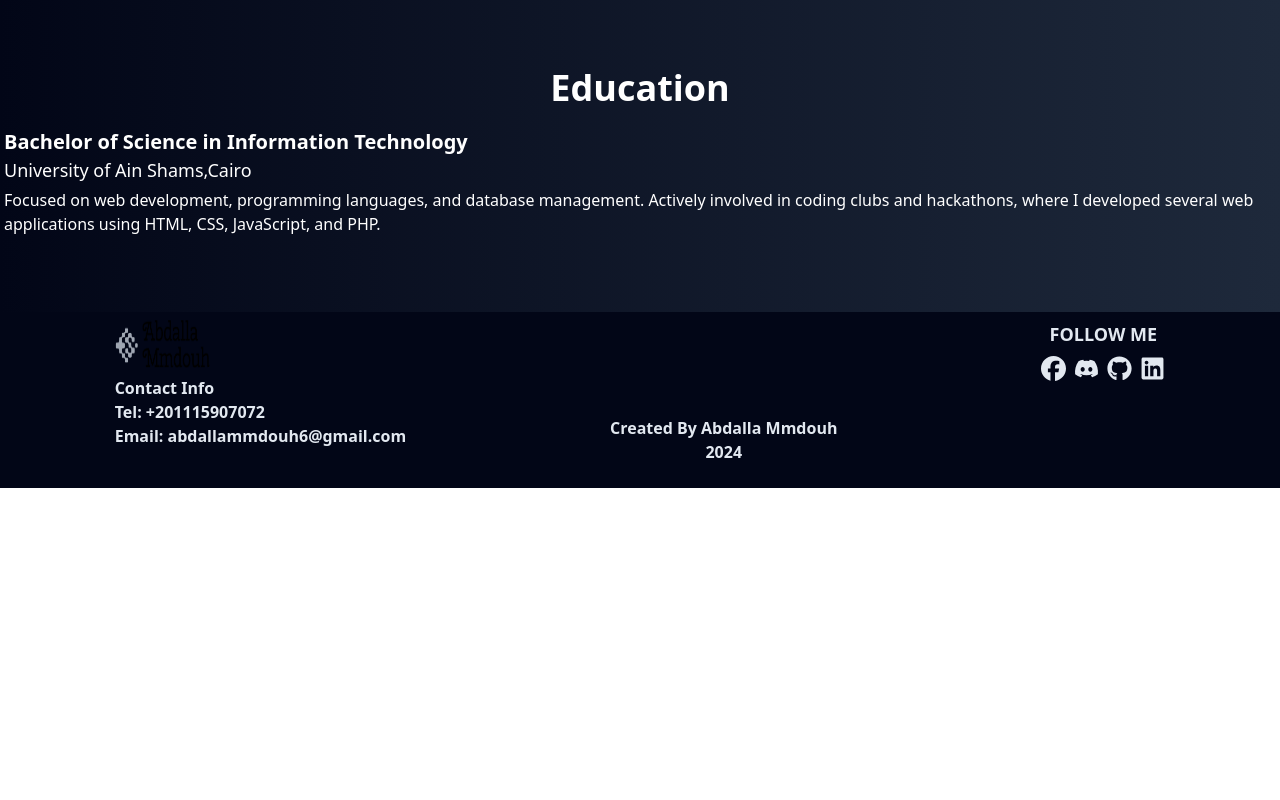
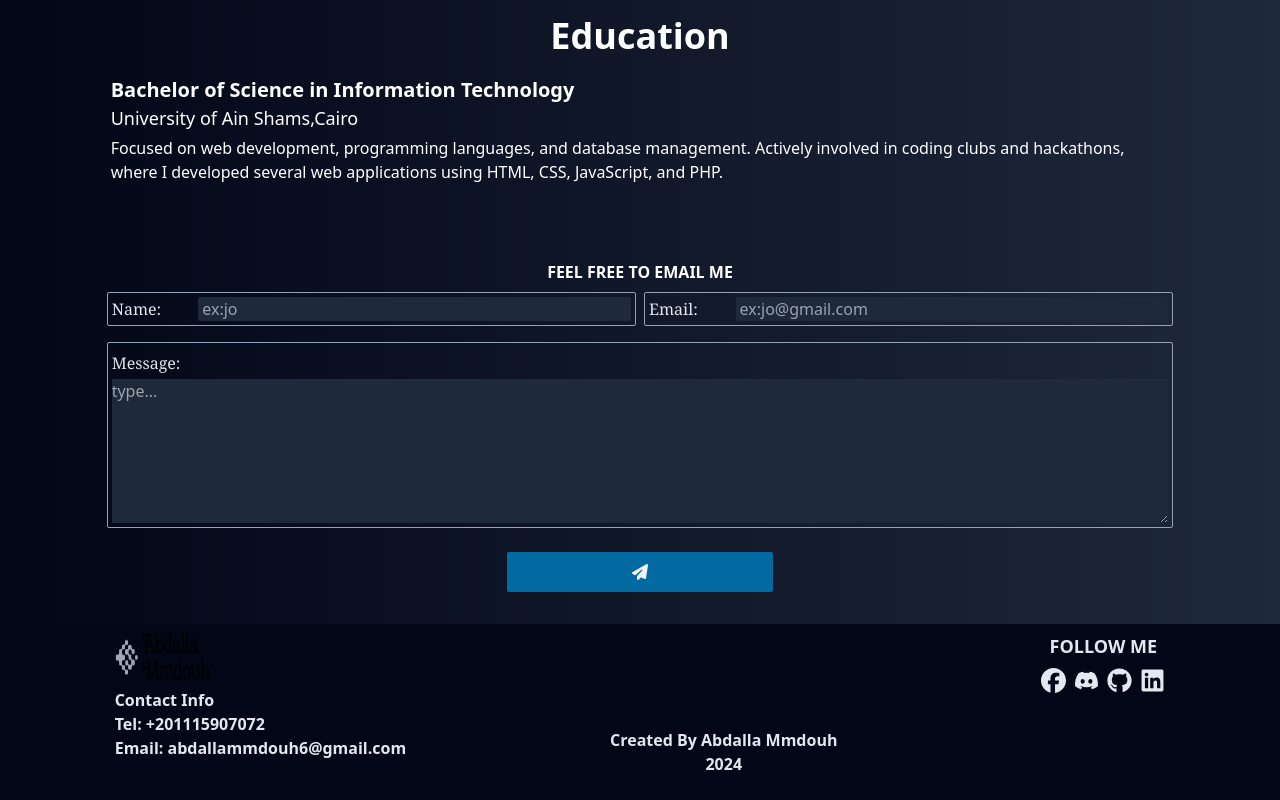
Before and after one commit to abdo0070/portfolio-react, a React (Create React App) app: page / in a window 1280 px wide. Shown: the part 2785-3585 px from the top of the page. Before the commit the page ends 3273 px from the top, so only its background shows below. Built offline with nearby package versions, Linux system fonts and the light colour scheme.

Commit message:
complet the contact component & fix the UI

```diff
--- a/package.json
+++ b/package.json
@@ -12,7 +12,8 @@
     "react": "^19.0.0",
     "react-dom": "^19.0.0",
     "react-icons": "^5.4.0",
-    "react-scripts": "5.0.1"
+    "react-scripts": "5.0.1",
+    "sweetalert2": "^11.22.0"
   },
   "scripts": {
     "start": "react-scripts start",
--- a/src/components/Contact.jsx
+++ b/src/components/Contact.jsx
@@ -1,11 +1,7 @@
 import { useState, useEffect } from "react";
 import emailjs from "@emailjs/browser";
+import Swal from "sweetalert2";
 const Contact = () => {
-  /*
-  1- make the html code (DONE)
-  2- make the validation (DONE)
-  3- finish the tailwind.css
-  */
   const [formData, setFormData] = useState({
     name: "",
     email: "",
@@ -53,11 +49,21 @@ const Contact = () => {
         publicKey: "MVY6e9PxVx35kilFq",
       })
       .then((res) => {
-        alert("success");
+        Swal.fire({
+          icon: "success",
+          title: `${formData.name} ,Message Sent!`,
+          text: "Thanks for reaching out — I’ll get back to you soon.",
+          showConfirmButton: false,
+          timer: 2000,
+        });
       })
       .catch((e) => {
-        console.log(e);
-        console.log("FAILED");
+        Swal.fire({
+          icon: "error",
+          title: "Oops...",
+          text: "Something went wrong!",
+          timer: 2000,
+        });
       })
       .finally(() => setIsSending(false));
   };
@@ -68,47 +74,72 @@ const Contact = () => {
       ...formData,
       [name]: value,
     });
+    setErrors({});
   };
 
   return (
-    <>
+    <div className="w-10/12 text-white">
+      <h2 className="font-bold text-center">FEEL FREE TO EMAIL ME </h2>
       <form action="" onSubmit={handleSubmit}>
-        <div className="w-full flex flex-row p-1">
-          <label htmlFor="name" className="w-3/12">
-            name
+        {/**EMAIL&NAME SECTION */}
+        <div className="flex sm:flex-row flex-col w-full justify-between sm:gap-2">
+          {/*NAME*/}
+          <div className="w-full">
+            <div className="w-full flex flex-row  border-slate-400 border p-1 rounded-sm my-2">
+              <label
+                htmlFor="name"
+                className=" text-slate-200 font-serif w-2/12"
+              >
+                Name:
               </label>
               <input
                 type="text"
-            className="w-9/12"
-            placeholder="name"
+                className="w-10/12 rounded-sm bg-slate-800 px-1"
+                placeholder="ex:jo"
                 value={formData.name}
                 id="name"
                 name="name"
                 onChange={handleChange}
               />
+            </div>
             {errors.name && <p className="text-rose-800">{errors.name}</p>}
           </div>
 
-        <div className="w-full flex flex-row p-1">
-          <label htmlFor="email" className="w-3/12">
-            Email
+          {/*EMAIL*/}
+          <div className="w-full">
+            <div className="w-full flex flex-row  border-slate-400 border p-1 rounded-sm my-2">
+              <label
+                htmlFor="email"
+                className="text-slate-200 font-serif w-2/12"
+              >
+                Email:
               </label>
               <input
                 type="email"
-            className="w-9/12"
-            placeholder="email"
+                className="w-10/12 rounded-sm bg-slate-800 px-1 "
+                placeholder="ex:jo@gmail.com"
                 value={formData.email}
                 id="email"
                 name="email"
                 onChange={handleChange}
               />
+            </div>
             {errors.email && <p className="text-rose-800">{errors.email}</p>}
           </div>
+        </div>
 
-        <div className="">
-          <label htmlFor="message">Message</label>
+        {/**MESSAGE SECTION */}
+        <div className="flex flex-col border-slate-400 border p-1 rounded-sm my-2">
+          <label
+            htmlFor="message"
+            className="text-slate-200 font-serif w-3/12 py-1 "
+          >
+            Message:
+          </label>
           <textarea
+            className="w-full bg-slate-800"
             rows={6}
+            placeholder="type..."
             id="message"
             name="message"
             value={formData.message}
@@ -117,15 +148,17 @@ const Contact = () => {
           {errors.message && <p className="text-rose-800">{errors.message}</p>}
         </div>
 
+        <div className="flex justify-center">
           <button
             onClick={handleSubmit}
             type="submit"
-          className="text-white bg-green-400 p-1 rounded-md"
+            className="w-full sm:w-1/4 bg-sky-700 hover:bg-sky-600 text-slate-100 font-semibold py-2 rounded-sm mt-4 transition-colors duration-200"
           >
-          Send
+            <i className="fas fa-paper-plane"></i>
           </button>
+        </div>
       </form>
-    </>
+    </div>
   );
 };
 
--- a/src/components/Education.jsx
+++ b/src/components/Education.jsx
@@ -3,7 +3,7 @@ import { EDUCATION } from "../constants";
 
 const Education = () => {
   return (
-    <div className="py-8 container text-white w-full" id="education">
+    <div className="py-8 container w-10/12 text-white" id="education">
       <h2 className="mb-4 text-center font-semibold text-3xl lg:text-4xl">
         Education
       </h2>
--- a/src/components/Hero.jsx
+++ b/src/components/Hero.jsx
@@ -4,7 +4,7 @@ import myImg from "../assets/abdo.jpg";
 import { motion } from "framer-motion";
 const Hero = () => {
   return (
-    <section className="flex w-full container lg:min-h-screen flex-col md:flex-row items-center md:justify-between text-slate-300">
+    <section className="flex w-10/12 container lg:min-h-screen flex-col md:flex-row items-center md:justify-between text-slate-300">
       <motion.div
         initial={{ opacity: 0, x: -50 }}
         animate={{ opacity: 1, x: 0 }}
--- a/src/components/Projects.jsx
+++ b/src/components/Projects.jsx
@@ -3,7 +3,7 @@ import { PROJECTS } from "../constants";
 import Project from "./Project";
 const Projects = () => {
   return (
-    <div className="w-full container text-white" id="projects">
+    <div className=" w-10/12 container text-white" id="projects">
       <motion.h2
         initial={{ opacity: 0, y: -20 }}
         className="mb-8 text-center font-semibold text-3xl lg:text-4xl"
@@ -12,7 +12,7 @@ const Projects = () => {
       >
         Projects
       </motion.h2>
-      <div className="grid grid-cols-1 md:grid-cols-2 lg:grid-cols-3 lg:gap-3 gap-2">
+      <div className="grid grid-cols-1 md:grid-cols-2 lg:grid-cols-3 gap-3">
         {PROJECTS.map((p) => {
           return <Project project={p} key={p.id} />;
         })}
--- a/src/components/Skills.jsx
+++ b/src/components/Skills.jsx
@@ -2,7 +2,7 @@ import { SKILLS } from "../constants";
 import { motion } from "framer-motion";
 const Skills = () => {
   return (
-    <div className="container mx-auto text-white" id="skills">
+    <div className="container w-10/12 text-white" id="skills">
       <h2 className="lg:mb-12 lg:mt-20 my-6 text-center text-4xl font-semibold">
         Skills
       </h2>
--- a/src/components/WorkExp.jsx
+++ b/src/components/WorkExp.jsx
@@ -3,7 +3,7 @@ import { EXPERIENCES } from "../constants";
 
 const WorkExp = () => {
   return (
-    <div className="pt-20 container text-white" id="work">
+    <div className="pt-20 container w-10/12 text-white" id="work">
       <h2 className="text-center text-4xl font-semibold tracking-tighter">
         Work Experince
       </h2>
--- a/src/pages/Home.jsx
+++ b/src/pages/Home.jsx
@@ -19,6 +19,7 @@ export const Home = () => {
         <Skills />
         <WorkExp />
         <Education />
+        <Contact/>
         <Footer />
       </div>
     </main>
```
Also changed, not shown: 1 other file (tests, documents, lock files or other folders). Lines whose indentation alone changed are shown as unchanged.
